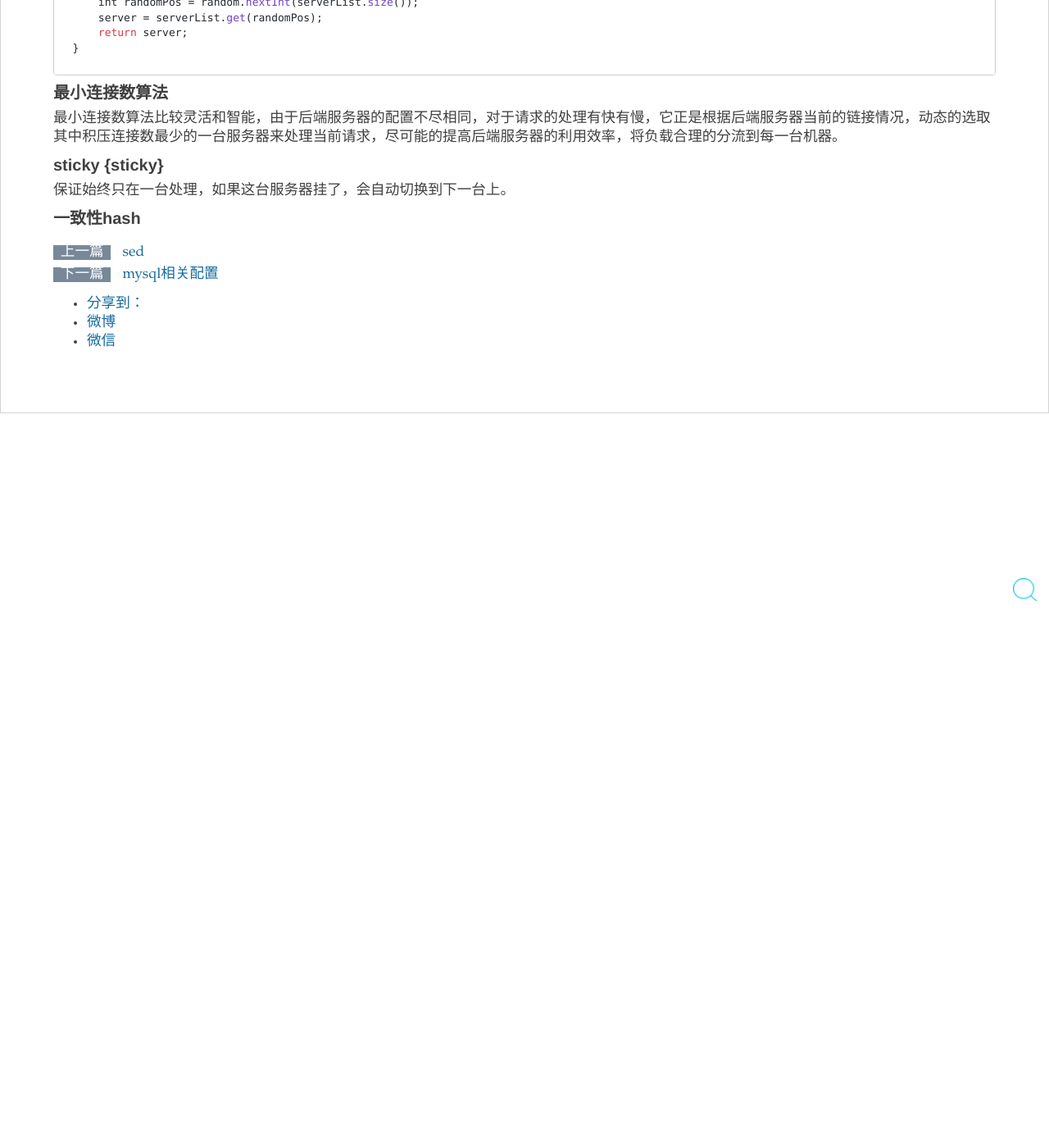
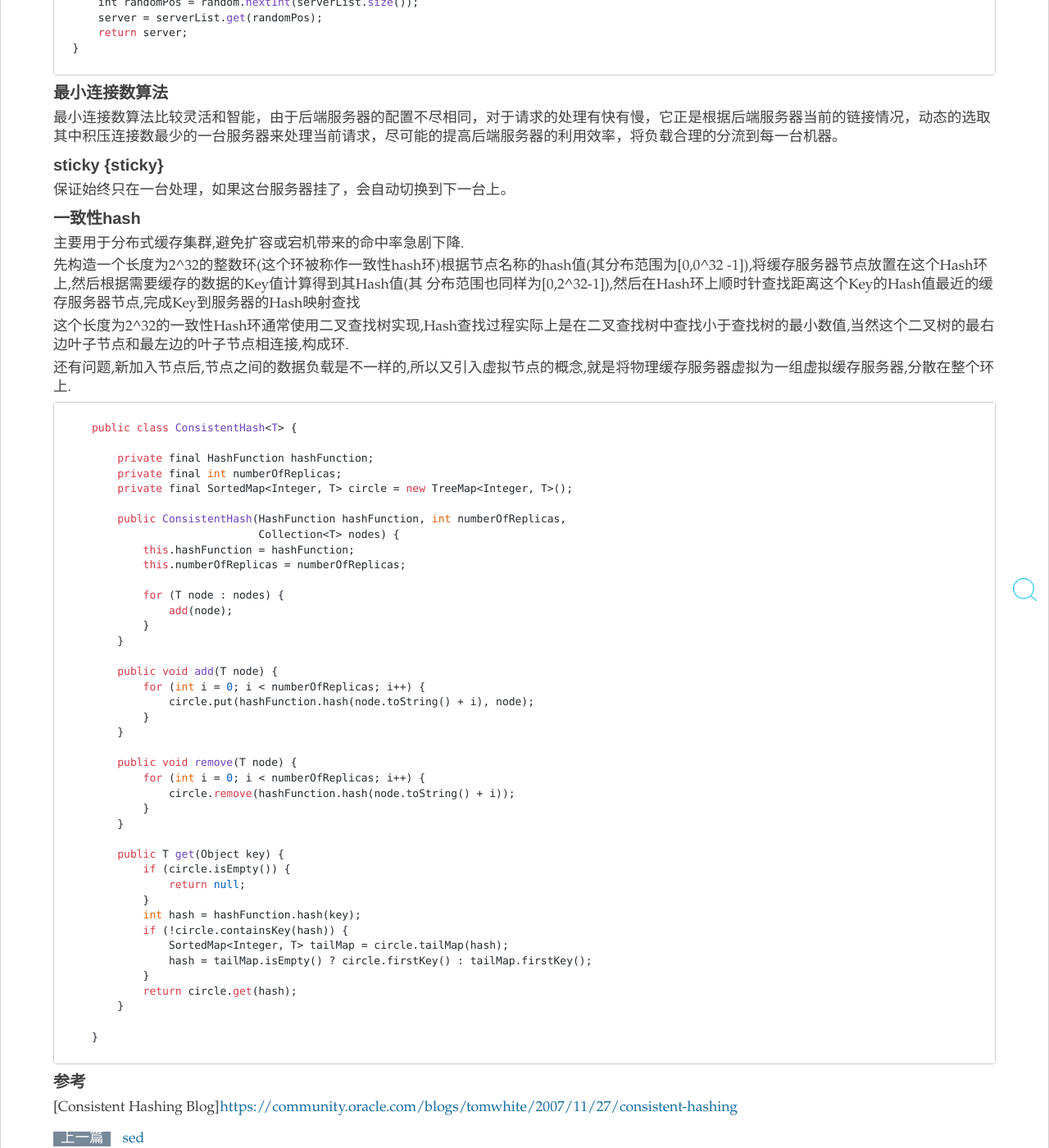
Before and after one commit to zy123a/lcj1992.github.com, a Jekyll site: the page built from _posts/algorithm/2015-12-27-load_balance.md, in a window 1280 px wide and 1400 px high, scrolled down 3434 px. Shown: the whole window at 82% size. Built offline with Jekyll 4.4.1, drawn with Linux system fonts in a browser that asks for light colours; nearby versions of some CDN libraries; comment, search, counter and statistics services are not loaded; before the commit the page ends 3938 px from its top, so only the background shows below that.

Commit message:
tcp_header.png

```diff
--- a/_posts/algorithm/2015-12-27-load_balance.md
+++ b/_posts/algorithm/2015-12-27-load_balance.md
@@ -171,3 +171,59 @@ tags: load_balance
 保证始终只在一台处理，如果这台服务器挂了，会自动切换到下一台上。
 
 #### 一致性hash {#consistent_hash}
+
+主要用于分布式缓存集群,避免扩容或宕机带来的命中率急剧下降.
+
+先构造一个长度为2^32的整数环(这个环被称作一致性hash环)根据节点名称的hash值(其分布范围为\[0,0^32 -1\]),将缓存服务器节点放置在这个Hash环上,然后根据需要缓存的数据的Key值计算得到其Hash值(其
+分布范围也同样为\[0,2^32-1\]),然后在Hash环上顺时针查找距离这个Key的Hash值最近的缓存服务器节点,完成Key到服务器的Hash映射查找
+
+
+这个长度为2^32的一致性Hash环通常使用二叉查找树实现,Hash查找过程实际上是在二叉查找树中查找小于查找树的最小数值,当然这个二叉树的最右边叶子节点和最左边的叶子节点相连接,构成环.
+
+还有问题,新加入节点后,节点之间的数据负载是不一样的,所以又引入虚拟节点的概念,就是将物理缓存服务器虚拟为一组虚拟缓存服务器,分散在整个环上.
+
+       public class ConsistentHash<T> {
+
+           private final HashFunction hashFunction;
+           private final int numberOfReplicas;
+           private final SortedMap<Integer, T> circle = new TreeMap<Integer, T>();
+
+           public ConsistentHash(HashFunction hashFunction, int numberOfReplicas,
+                                 Collection<T> nodes) {
+               this.hashFunction = hashFunction;
+               this.numberOfReplicas = numberOfReplicas;
+
+               for (T node : nodes) {
+                   add(node);
+               }
+           }
+
+           public void add(T node) {
+               for (int i = 0; i < numberOfReplicas; i++) {
+                   circle.put(hashFunction.hash(node.toString() + i), node);
+               }
+           }
+
+           public void remove(T node) {
+               for (int i = 0; i < numberOfReplicas; i++) {
+                   circle.remove(hashFunction.hash(node.toString() + i));
+               }
+           }
+
+           public T get(Object key) {
+               if (circle.isEmpty()) {
+                   return null;
+               }
+               int hash = hashFunction.hash(key);
+               if (!circle.containsKey(hash)) {
+                   SortedMap<Integer, T> tailMap = circle.tailMap(hash);
+                   hash = tailMap.isEmpty() ? circle.firstKey() : tailMap.firstKey();
+               }
+               return circle.get(hash);
+           }
+
+       }
+
+#### 参考 {#ref}
+
+[Consistent Hashing Blog]<https://community.oracle.com/blogs/tomwhite/2007/11/27/consistent-hashing>
```
Also changed, not shown: _posts/unix/network/2015-03-20-network.md (+17 -6 lines), images/network/iftop.png (added), 1 other file.
